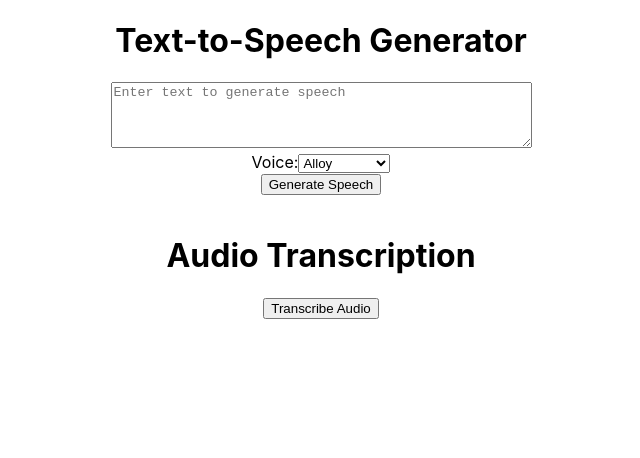
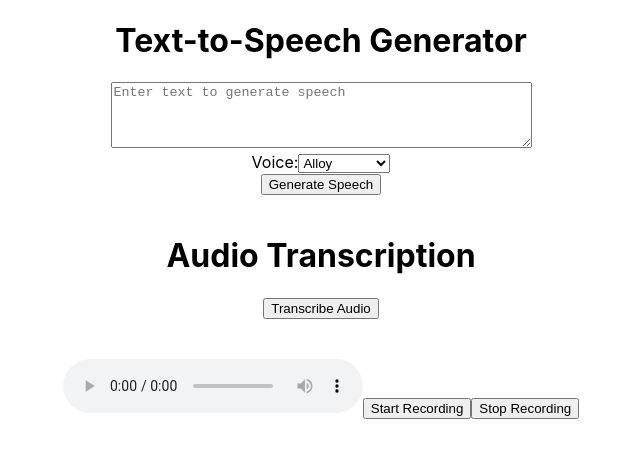
Before and after one commit to madkle/SupervisionTrainingApp, a React (Create React App) app in the folder client/: page / in a window 1280 px wide. Shown: the top 458 px of the page, without its empty margins (319-959 px from the left). Built offline with nearby package versions, Linux system fonts and the light colour scheme.

Commit message:
added audio recording and saving to a downloads folder at the server level

```diff
--- a/client/src/App.js
+++ b/client/src/App.js
@@ -2,12 +2,13 @@ import logo from './logo.svg';
 import './App.css';
 import Tts from "./comp/tts.js";
 import Transcription from "./comp/Transcription.js";
-
+import AudioRecorder from "./comp/recording.js";
 function App() {
   return (
     <div className="App">
       <Tts/>
       <Transcription/>
+      <AudioRecorder/>
     </div>
   );
 }
--- /dev/null
+++ b/client/src/comp/recording.js
@@ -0,0 +1,76 @@
+import React, { useRef, useState } from "react";
+
+const AudioRecorder = () => {
+  const [recordedUrl, setRecordedUrl] = useState("");
+  const mediaStream = useRef(null);
+  const mediaRecorder = useRef(null);
+  const chunks = useRef([]);
+
+  const startRecording = async () => {
+    try {
+      const stream = await navigator.mediaDevices.getUserMedia({ audio: true });
+      mediaStream.current = stream;
+
+      mediaRecorder.current = new MediaRecorder(stream);
+      mediaRecorder.current.ondataavailable = (e) => {
+        if (e.data.size > 0) {
+          chunks.current.push(e.data);
+        }
+      };
+
+      mediaRecorder.current.onstop = () => {
+        const recordedBlob = new Blob(chunks.current, { type: "audio/webm" });
+        const url = URL.createObjectURL(recordedBlob);
+        setRecordedUrl(url);
+
+        // Send the audio file to the server
+        sendAudioToServer(recordedBlob);
+
+        chunks.current = [];
+      };
+
+      mediaRecorder.current.start();
+    } catch (error) {
+      console.error("Error accessing microphone:", error);
+    }
+  };
+
+  const stopRecording = () => {
+    if (mediaRecorder.current && mediaRecorder.current.state === "recording") {
+      mediaRecorder.current.stop();
+    }
+    if (mediaStream.current) {
+      mediaStream.current.getTracks().forEach((track) => track.stop());
+    }
+  };
+
+  const sendAudioToServer = async (blob) => {
+    const formData = new FormData();
+    formData.append("file", blob, "recorded-audio.webm");
+
+    try {
+      const response = await fetch("/api/save-audio", {
+        method: "POST",
+        body: formData,
+      });
+
+      if (!response.ok) {
+        throw new Error("Failed to save audio on the server.");
+      }
+
+      console.log("Audio file saved successfully on the server.");
+    } catch (error) {
+      console.error("Error sending audio to the server:", error);
+    }
+  };
+
+  return (
+    <div>
+      <audio controls src={recordedUrl} />
+      <button onClick={startRecording}>Start Recording</button>
+      <button onClick={stopRecording}>Stop Recording</button>
+    </div>
+  );
+};
+
+export default AudioRecorder;
```
Also changed, not shown: 1 other file (tests, documents, lock files or other folders).
